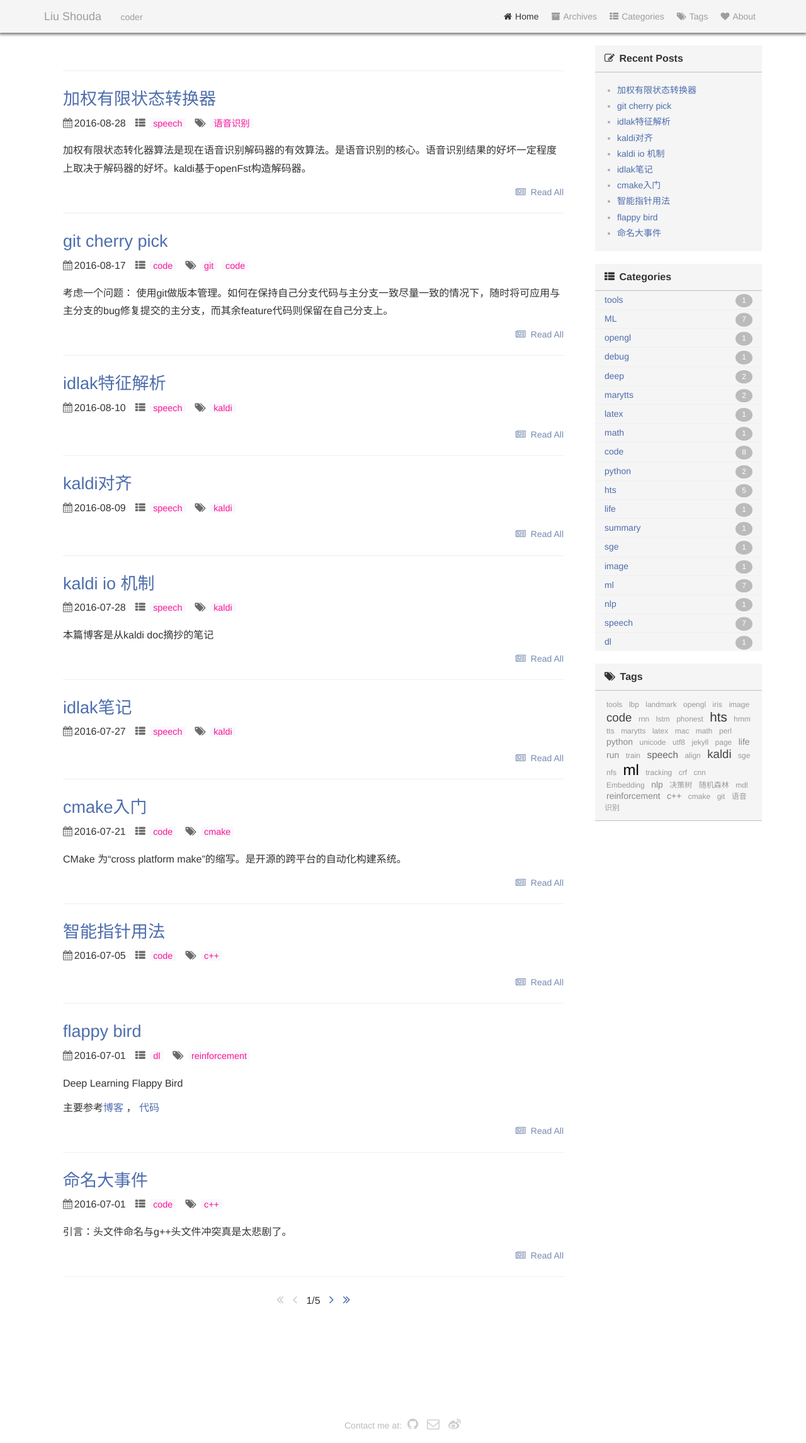
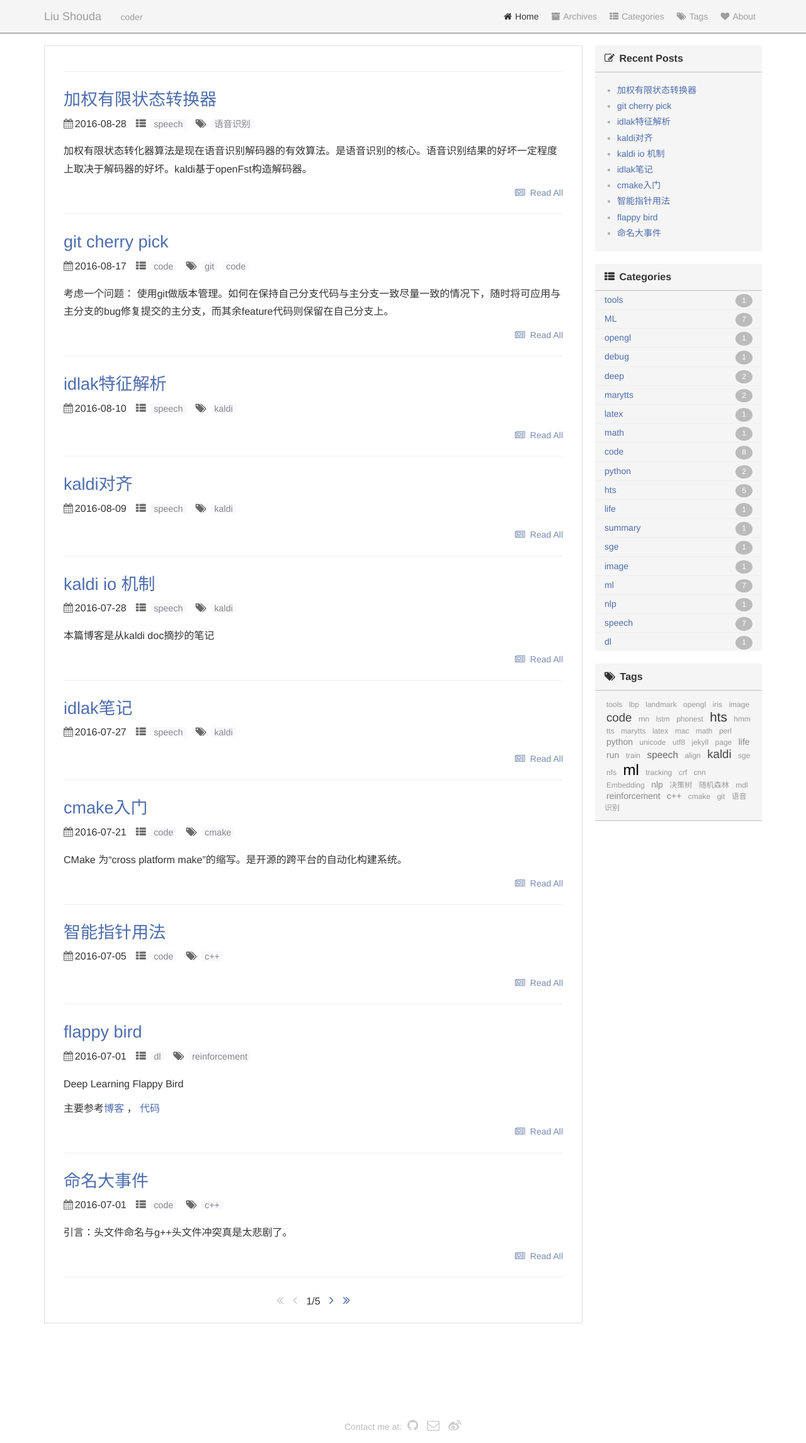
Before and after one commit to vsooda/vsooda.github.io, a Jekyll site: the page built from index.html, in a window 1280 px wide. Shown: the whole page at 63% size. Built offline with Jekyll 4.4.1, drawn with Linux system fonts in a browser that asks for light colours; the list of posts is cut into pages by our own code; comment, search, counter and statistics services are not loaded.

Commit message:
change style

```diff
--- a/_sass/_header.scss
+++ b/_sass/_header.scss
@@ -2,7 +2,7 @@ header {
     background: #f5f5f5;
     height: 52px;
     color: #9d9d9d;
-    box-shadow: 0 2px 4px 1px rgba(0,0,0,0.5);
+    box-shadow: 0 1px 1px 0px rgba(0,0,0,0.5);
     margin-bottom: 20px;
     a {
         color: #9d9d9d;
--- a/_sass/_page.scss
+++ b/_sass/_page.scss
@@ -13,6 +13,7 @@
     margin: 0 auto;
     // word-break: break-all;
     .left {
+        border: 1px solid #ddd;
         width: 75%;
         float: left;
         padding: 20px 30px;
@@ -51,16 +52,16 @@
                 .categories {
                     padding: 0 15px;
                     i {
-                        color: #9e9d9d;
+                        color: #888888;
                     }
                     a {
                         padding: 0 5px;
                         background-color: #f8f8fd;
-                        color: deepPink;
+                        color: #888888;
                         font-size: 90%;
                         transition: 0.3s ease;
                         &:hover {
-                            background-color: #b6b6b9;
+                            color:deepPink;
                         }
                     }
                 }
@@ -74,11 +75,11 @@
                         padding: 0 5px;
                         background-color: #f8f8fd;
                         border-radius: 4px;
-                        color: deepPink;
+                        color: #888888;
                         font-size: 90%;
                         transition: 0.3s ease;
                         &:hover {
-                            background-color: #c0ddc7;
+                            color:deepPink;
                         }
                     }
                 }
```
